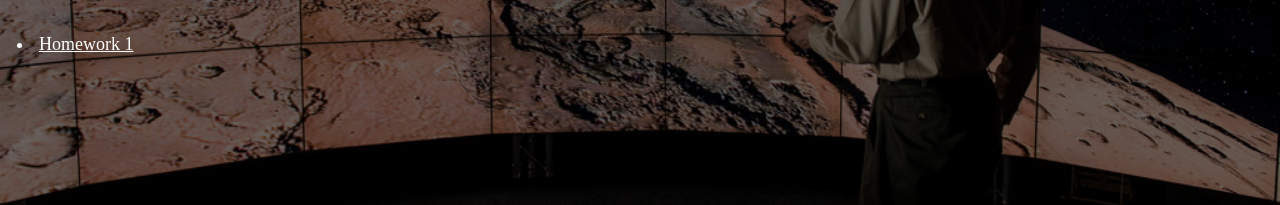
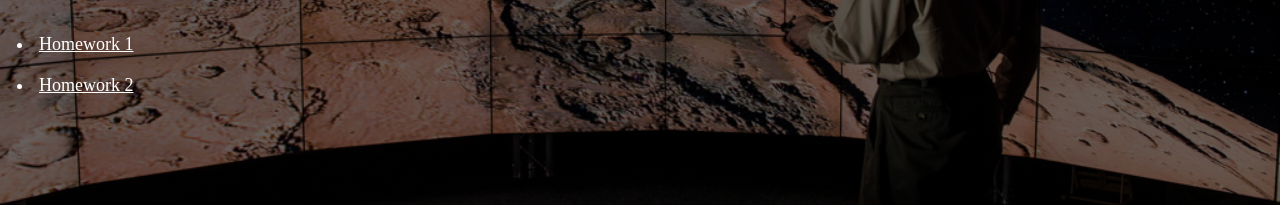
Before and after one commit to anaghadudihalli/cs-428-webpage, a plain HTML site: page index.html in a window 1280 px wide. Shown: the part 388-593 px from the top of the page. Drawn offline with Linux system fonts and the light colour scheme.

Commit message:
add link to homework 2

```diff
--- a/index.html
+++ b/index.html
@@ -19,6 +19,9 @@
                                     <li style="padding:5px; margin: 10px;">
                                         <a href="hw1.html"><span style="font-size: large;">Homework 1</span></a>
                                     </li>
+                                    <li style="padding:5px; margin: 10px;">
+                                        <a href="hw2.html"><span style="font-size: large;">Homework 2</span></a>
+                                    </li>
                                 </div>
                                 <div id="Projects">
                                 </div>
```
